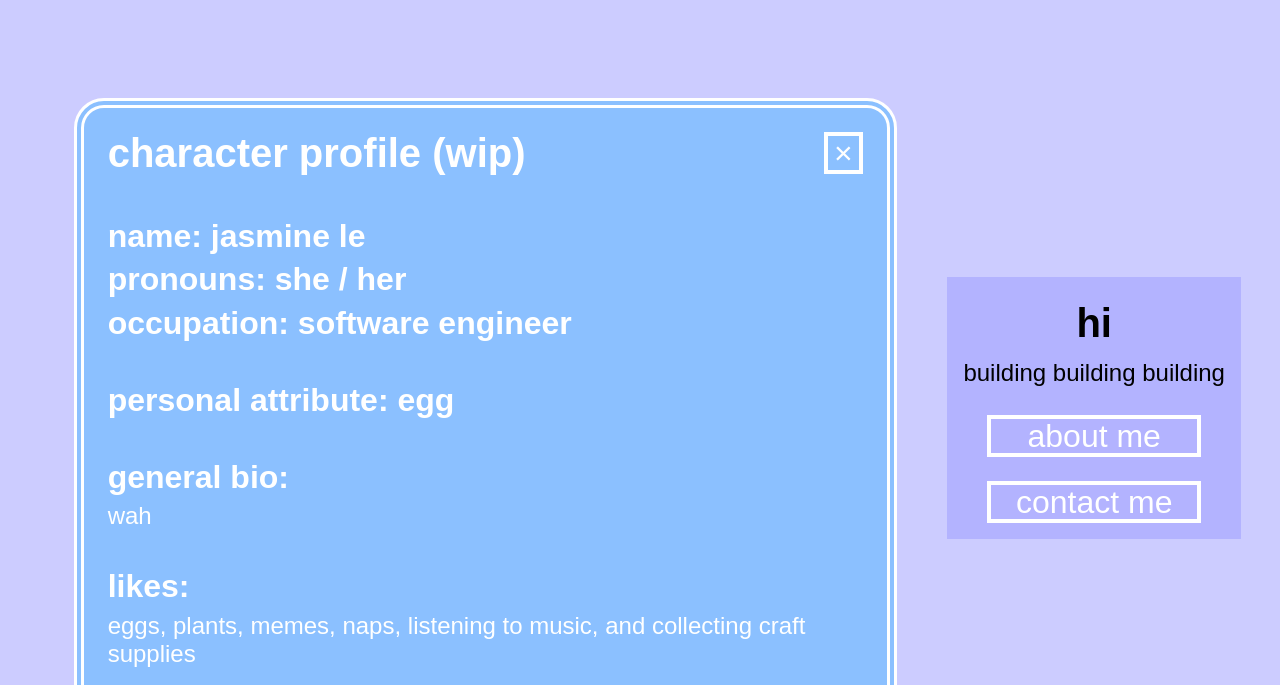
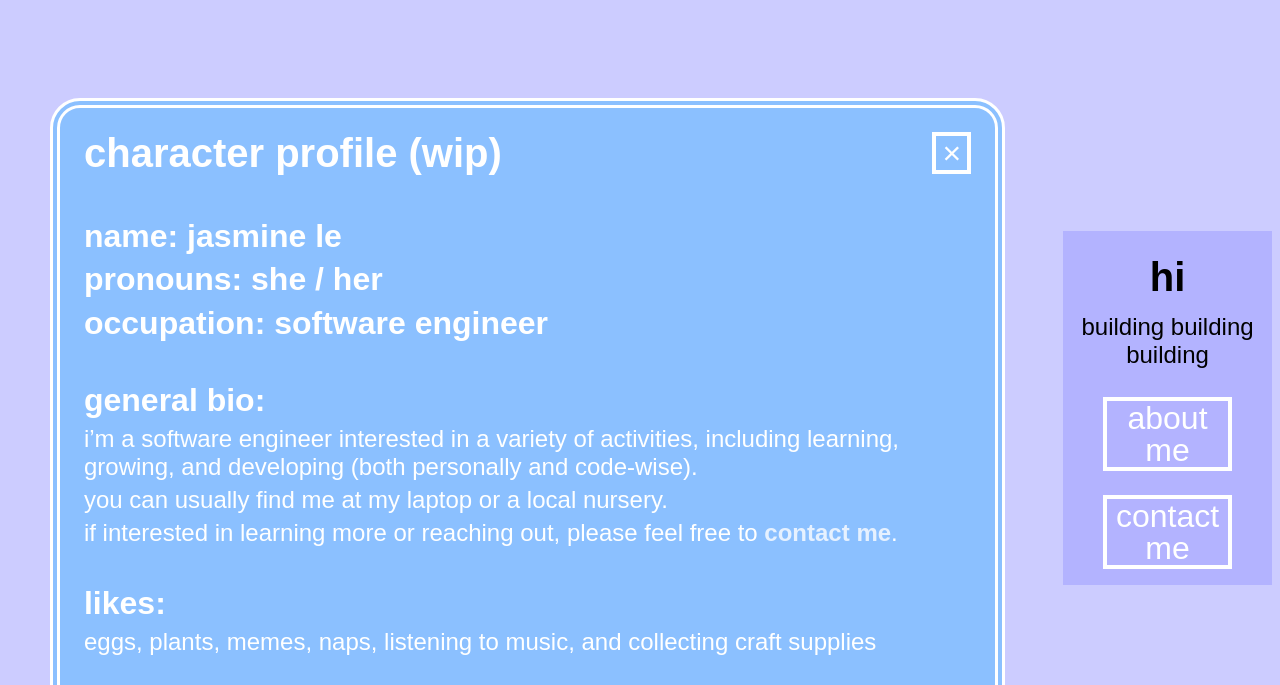
Before and after one commit to jasminevle/jasminevle.com, a Gatsby site: page / in a window 1280 px wide. Both pictures are taken after a click on the button "about me". Shown: the top 685 px of the page. Built offline with nearby package versions, Linux system fonts and the light colour scheme; Gatsby itself is replaced by a stand-in of ours.

Commit message:
[update modal]: profile: update styling and copy, add link to contact me page

```diff
--- a/src/modals/profile.tsx
+++ b/src/modals/profile.tsx
@@ -2,9 +2,11 @@
 
 import { Modal, Section } from '../components';
 
+import './styles/profile.scss';
+
 type Props = {
     isShown: boolean;
-    setIsShown: (boolean) => void;
+    setIsShown: (boolean, booleanTwo?) => void;
 };
 
 export default function Profile(props: Props) {
@@ -17,17 +19,28 @@
                 <h2>pronouns: she / her </h2>
                 <h2>occupation: software engineer </h2>
             </Section>
-            <Section title="personal attribute: egg" />
-            {/* <Section title="personal skills" />
+            {/* <Section title="personal attribute: egg" />
+            <Section title="personal skills" />
             <Section title="overall stats" /> */}
             <Section title="general bio:">
-                <p>wah</p>
+                <p>
+                    i’m a software engineer interested in a variety of activities, including learning, growing, and
+                    developing (both personally and code-wise).
+                </p>
+                <p>you can usually find me at my laptop or a local nursery.</p>
+                <p>
+                    if interested in learning more or reaching out, please feel free to{' '}
+                    <span className="contact-me-link" onClick={e => setIsShown(false, true)}>
+                        contact me
+                    </span>
+                    .
+                </p>
             </Section>
             <Section title="likes:">
                 <p>eggs, plants, memes, naps, listening to music, and collecting craft supplies</p>
             </Section>
             <Section title="dislikes:">
-                <p>leaving the shopping cart wherever, bugs and spiders, overcooked yolk</p>
+                <p>not using the blinker, bugs and spiders, overcooked yolk</p>
             </Section>
         </Modal>
     );
--- /dev/null
+++ b/src/modals/styles/profile.scss
@@ -0,0 +1,7 @@
+@import '../../styles/constants.scss';
+
+.contact-me-link {
+    color: $text-blue;
+    cursor: pointer;
+    font-weight: 600;
+}
--- a/src/pages/index.tsx
+++ b/src/pages/index.tsx
@@ -10,7 +10,7 @@
     const [isProfileShown, setIsProfileShown] = React.useState(false);
     const [isContactShown, setIsContactShown] = React.useState(false);
 
-    const setModalVisibility = (showProfile: boolean, showContact: boolean) => {
+    const setModalVisibility = (showProfile: boolean, showContact: boolean = false) => {
         setIsProfileShown(showProfile);
         setIsContactShown(showContact);
     };
@@ -18,7 +18,7 @@
     return (
         <>
             <div className="information-panel">
-                <Profile isShown={isProfileShown} setIsShown={setIsProfileShown} />
+                <Profile isShown={isProfileShown} setIsShown={setModalVisibility} />
                 <Contact isShown={isContactShown} setIsShown={setIsContactShown} />
             </div>
             <div className="centered-toggle-buttons">
--- a/src/styles/constants.scss
+++ b/src/styles/constants.scss
@@ -4,6 +4,7 @@
 $black: #000;
 $background-blue: rgb(128, 191, 255, 0.85);
 $background-blue-brighter: rgb(15, 195, 240, 0.75);
+$text-blue: #e6f1ff;
 
 // numbers
 $border-size: 10px;
```
